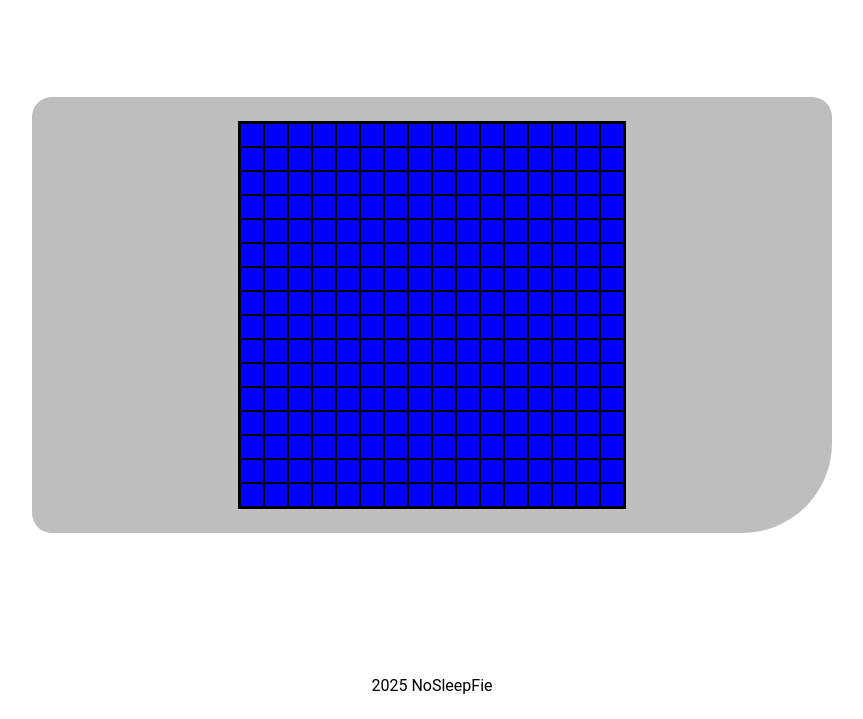
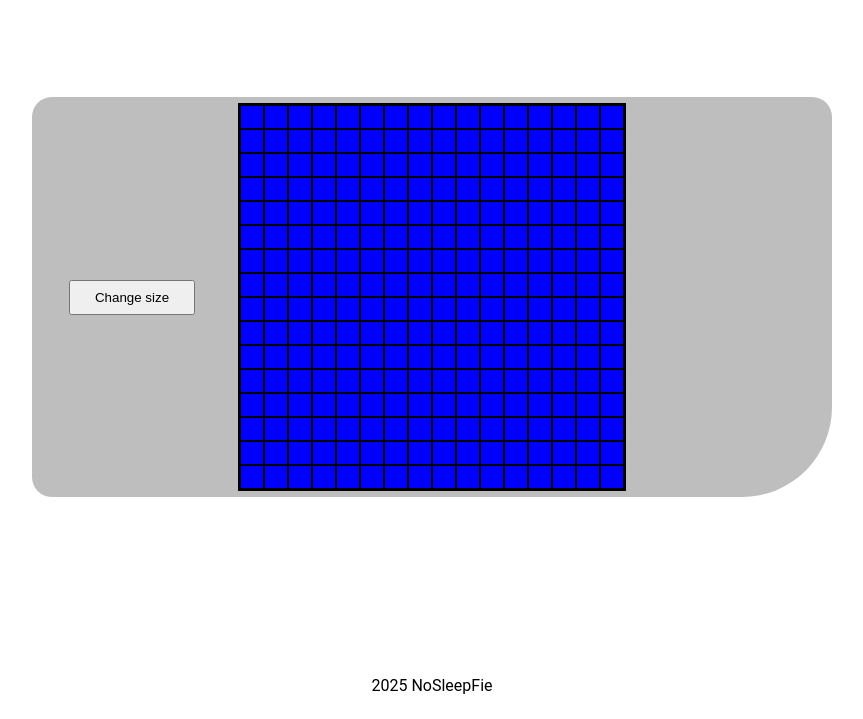
Before and after one commit to Rafie-azfa/Odin-Project-Etch-a-Sketch, a plain HTML site: page index.html in a window 1280 px wide. Shown: the part 81-800 px from the top of the page, without its empty margins (208-1071 px from the left). Drawn offline with Linux system fonts and the light colour scheme.

Commit message:
add: button and styling

```diff
--- a/index.html
+++ b/index.html
@@ -16,6 +16,7 @@
 
   <main class="main">
     <div class="handheld">
+      <button class="colorPicker" type="button">Change size</button>
       <div id="screen" class="screen" draggable="false"></div>
     </div>
 
--- a/styles.css
+++ b/styles.css
@@ -47,13 +47,8 @@ body {
   padding: 24px 0px;
 }
 
-.colorPicker {
-  position: relative;
-
-}
-
-
 .screen {
+  position: absolute;
   box-sizing: content-box;
   display: flex;
   flex-wrap: wrap;
@@ -62,6 +57,12 @@ body {
   width: 384px;
   border: 2px solid;
 
+}
+
+.colorPicker {
+  position: relative;
+  padding: 8px 24px;
+  right: 300px;
 }
 
 /* Footer */
```
